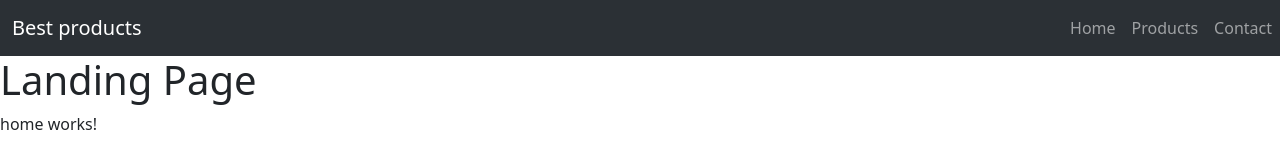
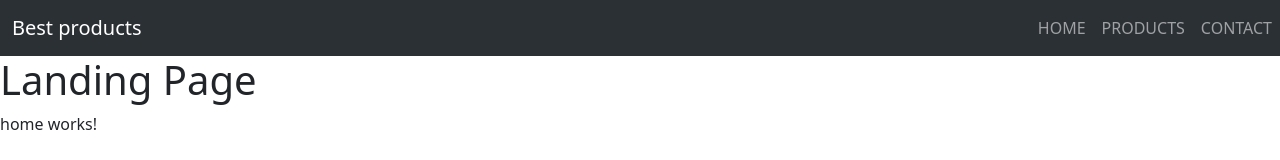
Before and after one commit to JosePater/Landing-page-Angular-17, an Angular app: page / in a window 1280 px wide. Shown: the top 160 px of the page. Built offline with nearby package versions, Linux system fonts and the light colour scheme.

Commit message:
chore(navbar):  simple optimizate navbar

```diff
--- a/src/app/app.component.html
+++ b/src/app/app.component.html
@@ -8,17 +8,11 @@
 
   <div class="collapse navbar-collapse" id="navbarNav">
     <ul class="navbar-nav">
-      <li class="nav-item">
-        <a class="nav-link" routerLink="" [ngClass]="{active: menuOption == 'home'}" onclick="onOption('home')">Home</a>
-      </li>
-
-      <li class="nav-item">
-        <a class="nav-link" routerLink="products" [ngClass]="{active: menuOption == 'products'}" onclick="onOption('products')">Products</a>
-      </li>
-
-      <li class="nav-item">
-        <a class="nav-link" routerLink="contact" [ngClass]="{active: menuOption == 'contact'}" onclick="onOption('contact')">Contact</a>
-      </li>
+      @for (title of titleNav; track $index) {
+        <li class="nav-item">
+          <a class="nav-link" routerLink={{title}}>{{title | uppercase }}</a>
+        </li>
+      }
     </ul>
 
   </div>
--- a/src/app/app.component.ts
+++ b/src/app/app.component.ts
@@ -11,10 +11,6 @@ import { RouterLink, RouterOutlet } from '@angular/router';
   styleUrl: './app.component.css',
 })
 export class AppComponent {
-
-  menuOption: string = '';
-
-  onOption(menuOption: string) {
-    this.menuOption = menuOption;
-  }
+  // Títulos de navbar
+  titleNav: string[] = ['home', 'products', 'contact'];
 }
```
